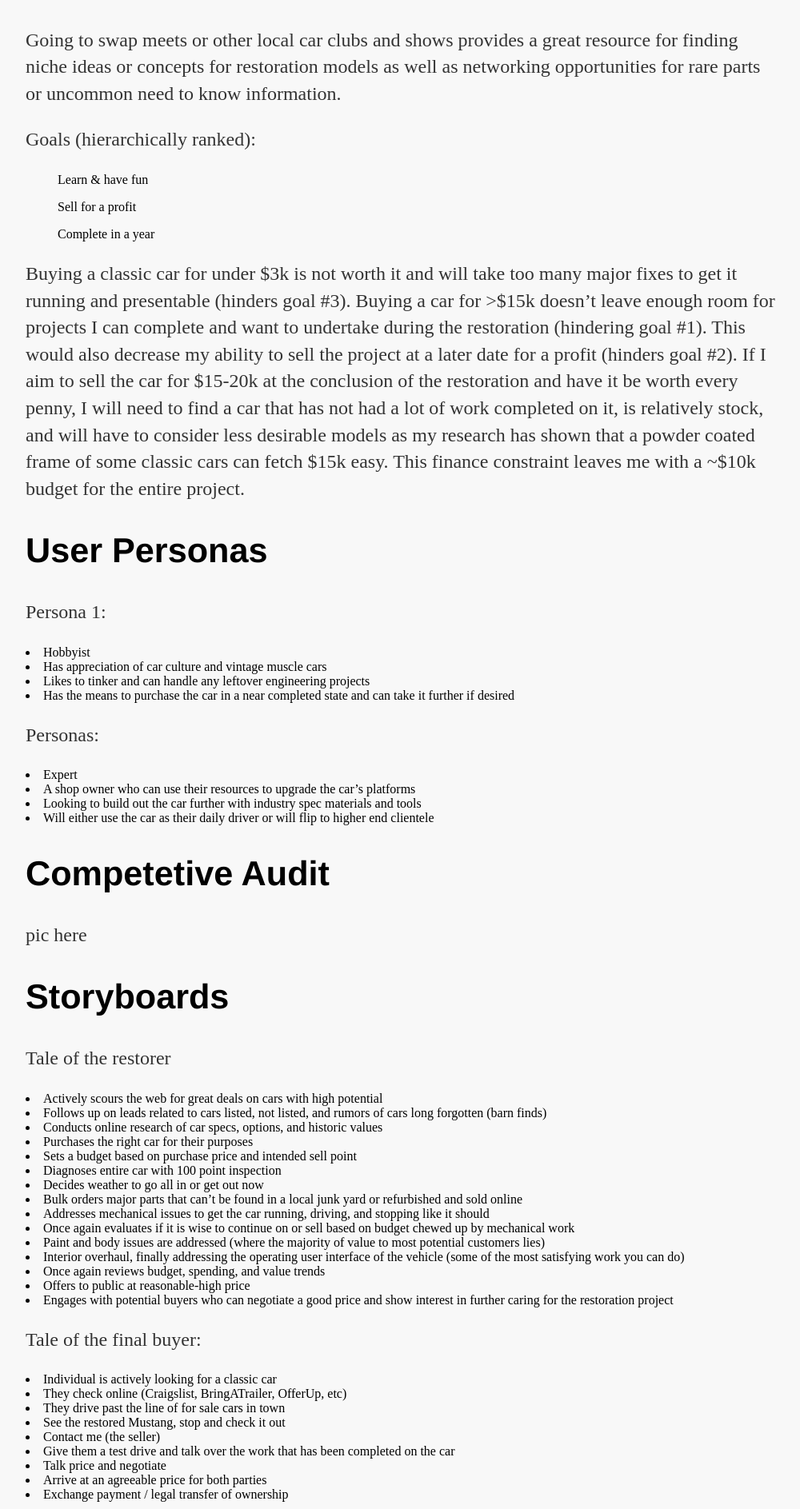
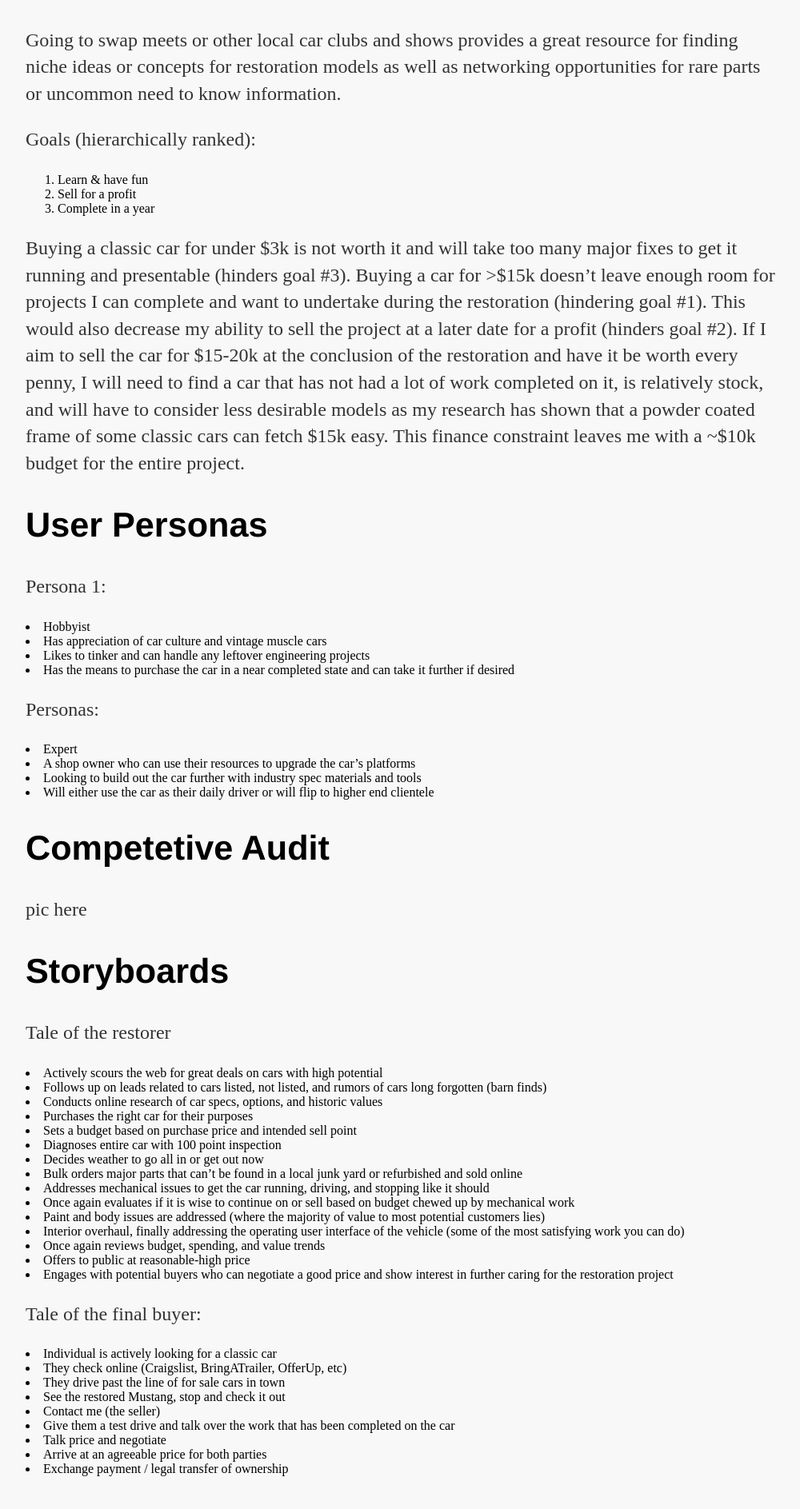
Before and after one commit to kpadden/kpadden.github.io, a Jekyll site: the page built from mustang-restoration/index.html, in a window 1280 px wide. Shown: the part 784-2671 px from the top of the page at 80% size, without its empty margins (136-1136 px from the left). Built offline with Jekyll 4.4.1, drawn with Linux system fonts in a browser that asks for light colours.

Commit message:
Update index.html

```diff
--- a/mustang-restoration/index.html
+++ b/mustang-restoration/index.html
@@ -11,9 +11,11 @@ title: Mustang Restoration
     <h2>User Research/Needfing</h2>
     <p>Going to swap meets or other local car clubs and shows provides a great resource for finding niche ideas or concepts for restoration models as well as networking opportunities for rare parts or uncommon need to know information.</p>
     <p>Goals (hierarchically ranked):</p>
-    <ol>Learn & have fun</ol>
-    <ol>Sell for a profit</ol>
-    <ol>Complete in a year</ol>
+    <ol>
+        <li>Learn & have fun</li>
+        <li>Sell for a profit</li>
+        <li>Complete in a year</li>
+    </ol>
     <p>Buying a classic car for under $3k is not worth it and will take too many major fixes to get it running and presentable (hinders goal #3). Buying a car for >$15k doesn’t leave enough room for projects I can complete and want to undertake during the restoration (hindering goal #1). This would also decrease my ability to sell the project at a later date for a profit (hinders goal #2). If I aim to sell the car for $15-20k at the conclusion of the restoration and have it be worth every penny, I will need to find a car that has not had a lot of work completed on it, is relatively stock, and will have to consider less desirable models as my research has shown that a powder coated frame of some classic cars can fetch $15k easy. This finance constraint leaves me with a ~$10k budget for the entire project.</p>
     <h2>User Personas</h2>
     <p>Persona 1:<p>
```
